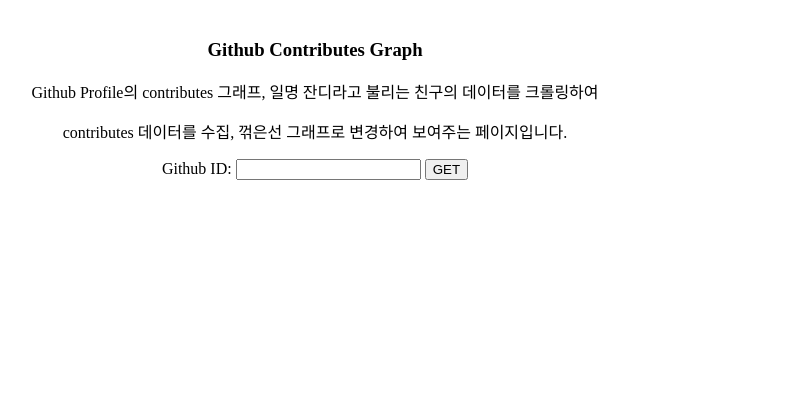
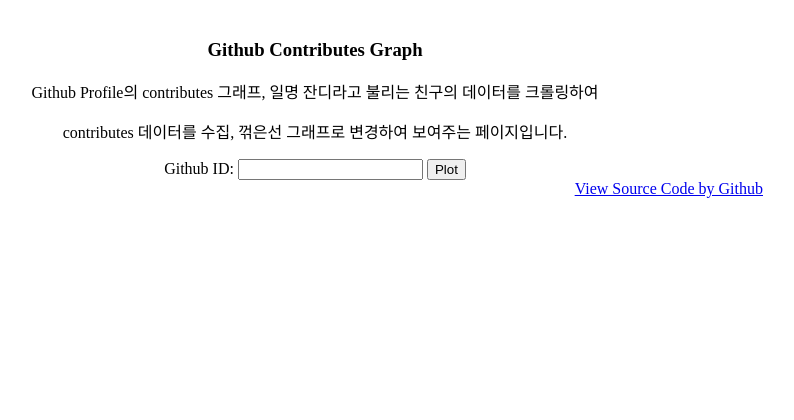
Before and after one commit to BranKein/Github_Contributes_Plotting, a Flask app: template templates/index.html in a window 1280 px wide. Shown: the top 420 px of the page, without its empty margins (325-1119 px from the left). Run offline with Flask 2, Linux system fonts and the light colour scheme; the template is opened without the code that fills it, so the values that code supplies are empty; some libraries are stand-ins or nearby versions.

Commit message:
small modifying

```diff
--- a/templates/index.html
+++ b/templates/index.html
@@ -18,12 +18,17 @@
     </div>
     <div align="center">
         <label for='github_id'>Github ID: </label><input id='github_id'/>
-        <button onclick="get()">GET</button>
+        <button onclick="get()">Plot</button>
     </div>
     <div id='myDiv' align="center" style="padding-right: 10%; padding-left: 10%; width: 80%;"><!-- Plotly chart will be drawn inside this DIV --></div>
     <div hidden id="how_count" align="end" style="padding-right: 15%; padding-left: 15%; width: 70%;">
         <a href="https://docs.github.com/en/github/setting-up-and-managing-your-github-profile/why-are-my-contributions-not-showing-up-on-my-profile">
             How Github count contributes
+        </a>
+    </div>
+    <div id="source_code" align="end" style="padding-right: 15%; padding-left: 15%; width: 70%;">
+        <a href="https://github.com/BranKein/Github_Contributes_Plotting">
+            View Source Code by Github
         </a>
     </div>
     <div hidden id="error_not_found" align="center">
```
